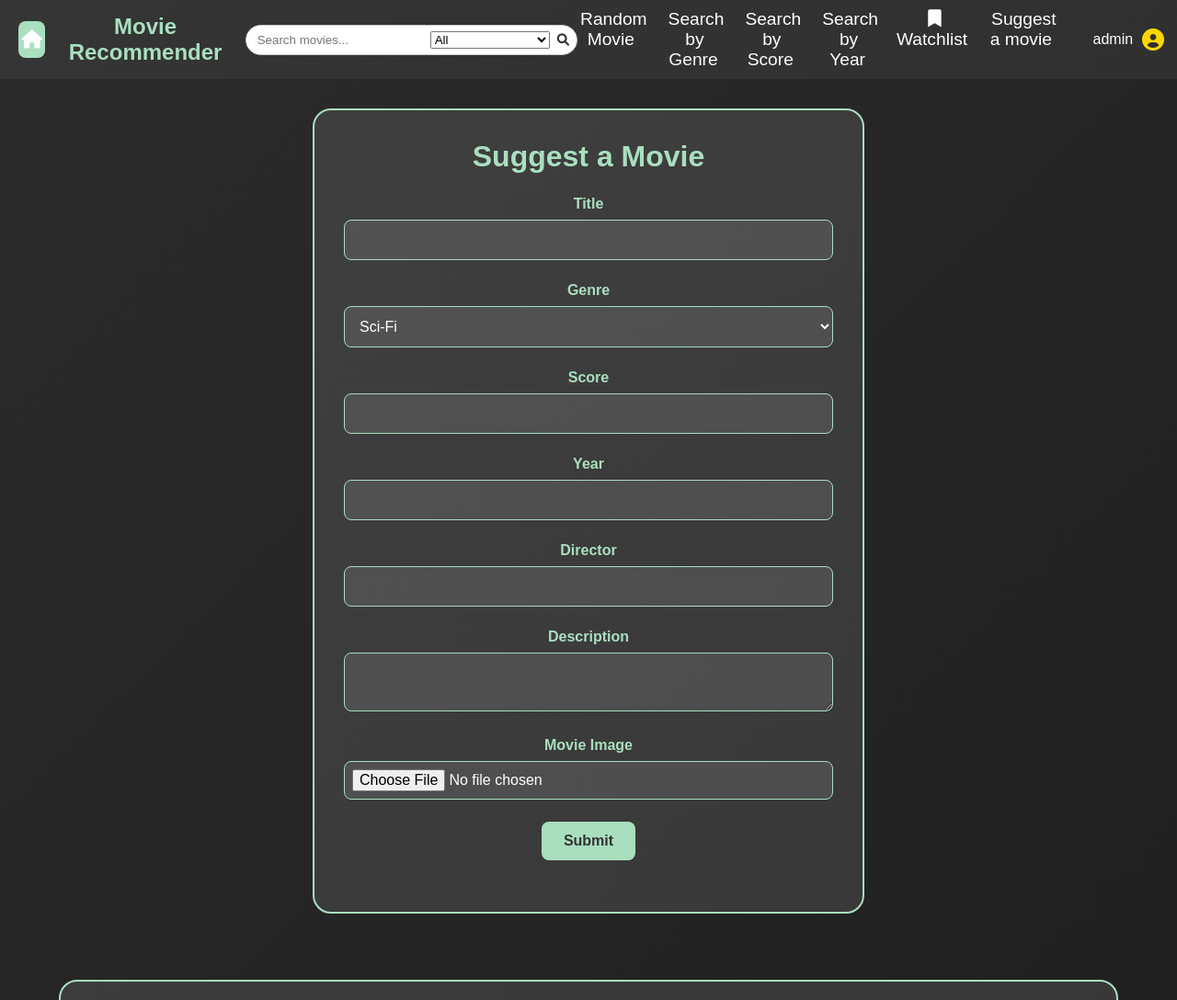
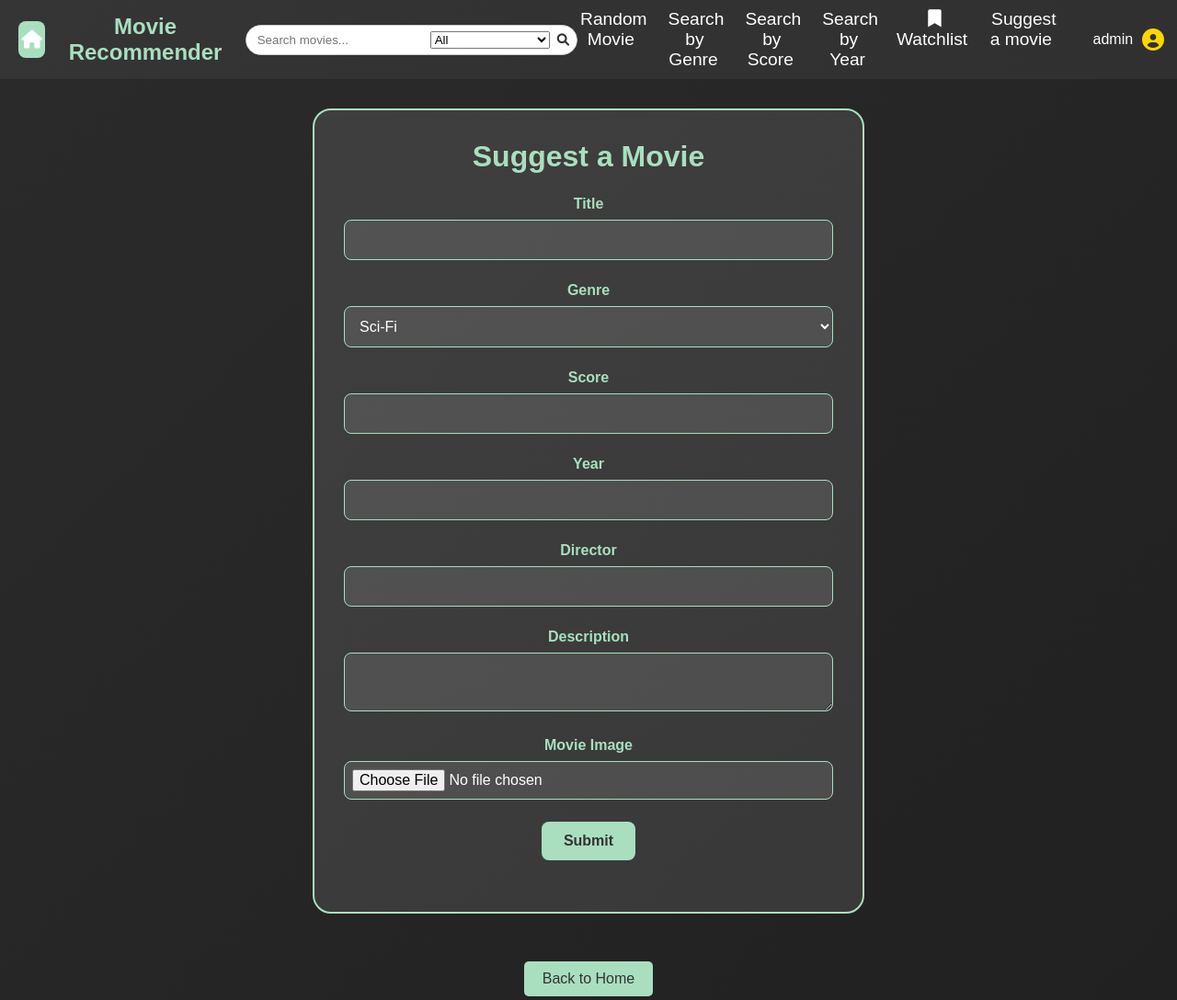
Before and after one commit to JordanBuckleyGit/CA, a Flask app: page /suggest_movie in a window 1280 px wide; the page is wider, and only the part inside the window is pictured. Shown: the top 1088 px of that part at 92% size. Run offline with Flask 3, Linux system fonts and the light colour scheme; a user stored in the database is signed in.

Commit message:
extra ft

```diff
--- a/templates/suggest_movie.html
+++ b/templates/suggest_movie.html
@@ -80,4 +80,6 @@
       </section>
     </form>
   </section>
+  <a href="{{ url_for('index') }}" class="back-button">Back to Home</a>
+
 {% endblock %}
```
Also changed, not shown: 2 other files.
